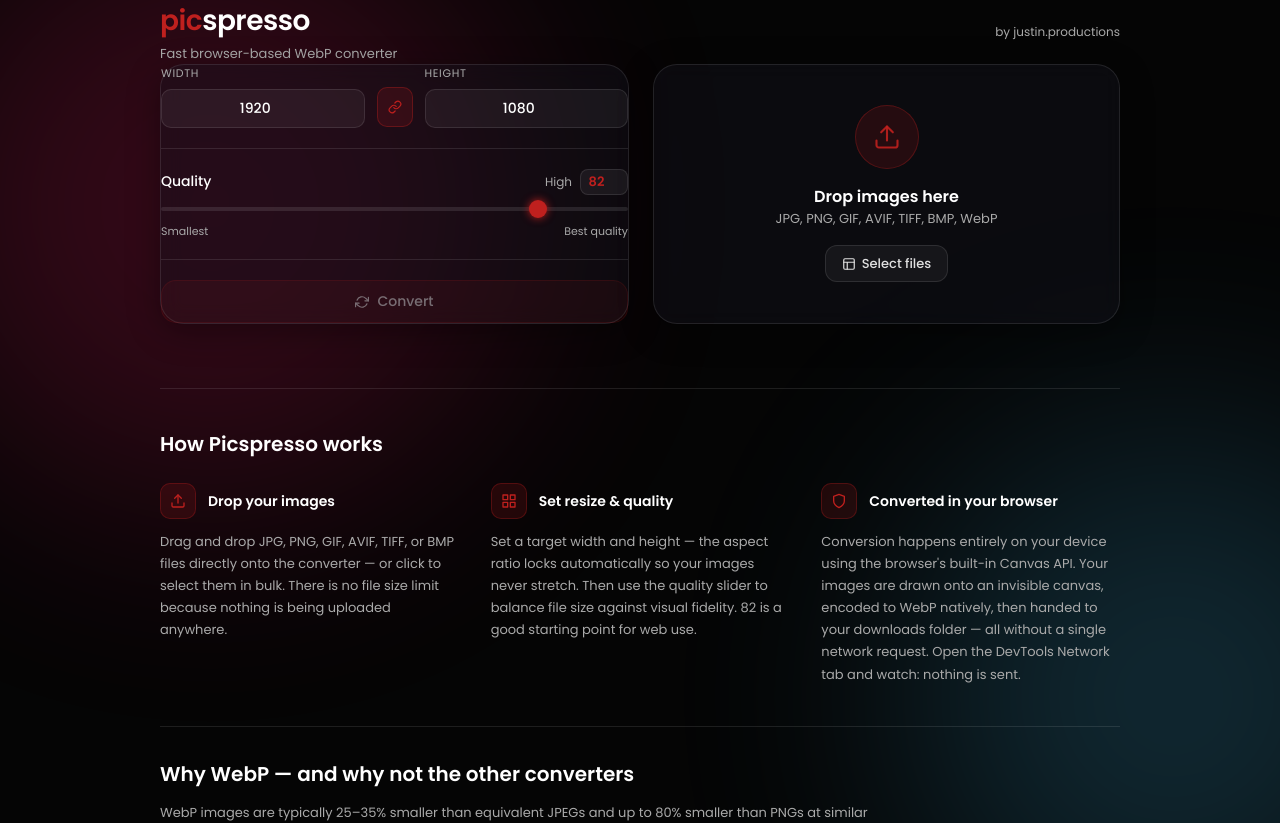
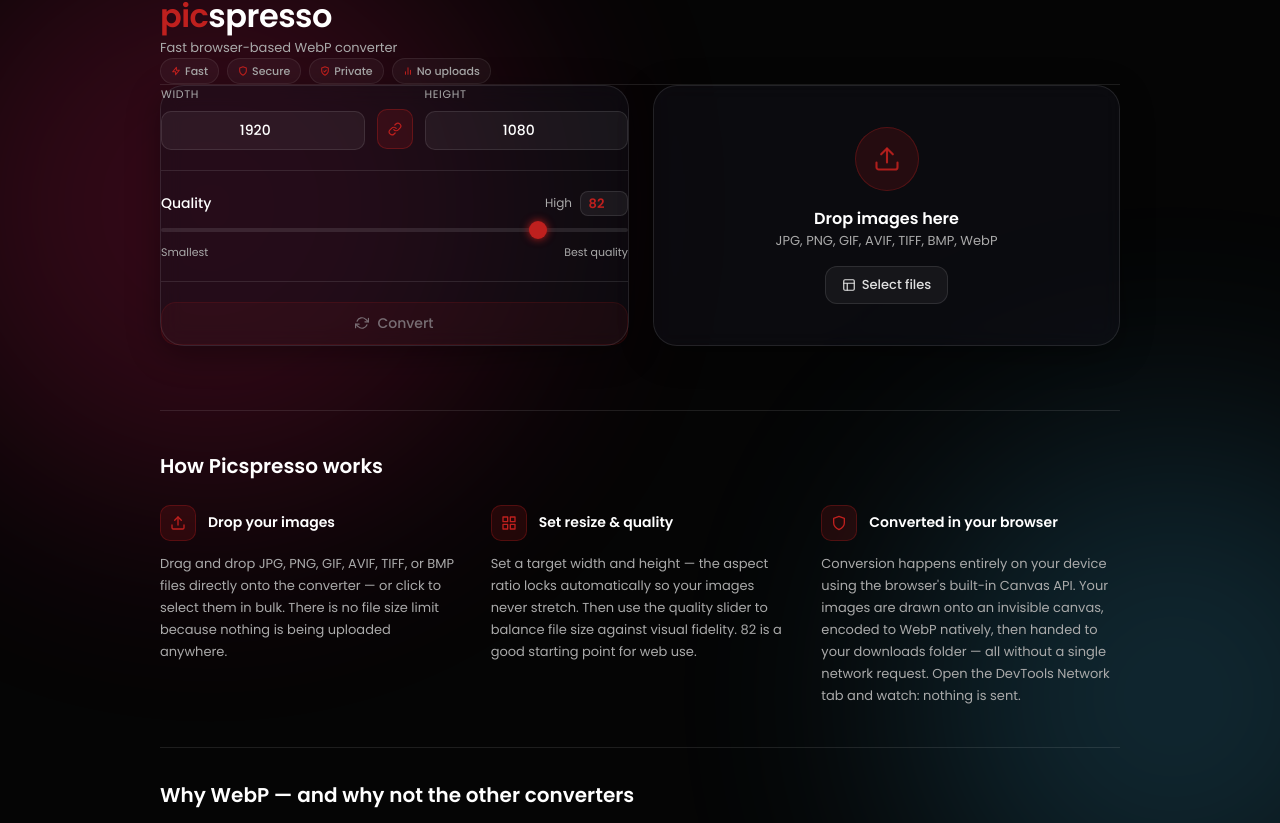
Before and after one commit to justinproductions/picspresso, a Next.js app: page / in a window 1280 px wide. Shown: the top 823 px of the page. Built offline with nearby package versions, Linux system fonts and the light colour scheme.

Commit message:
feat: redesign header with badges, remove top-right link, add bottom border

```diff
--- a/app/page.tsx
+++ b/app/page.tsx
@@ -155,31 +155,41 @@
   return (
     <main className="relative z-10 flex flex-col min-h-screen px-6 py-8" style={{ maxWidth: 960, margin: "0 auto", width: "100%" }}>
       {/* Header */}
-      <header className="flex items-center justify-between mb-10">
-        <div>
-          <h1
-            style={{
-              color: "var(--heading)",
-              fontSize: 28,
-              fontWeight: 600,
-              letterSpacing: "-0.5px",
-            }}
-          >
-            <span style={{ color: "var(--accent)" }}>pic</span>spresso
-          </h1>
-          <p style={{ color: "var(--muted)", fontSize: 13, marginTop: 2 }}>
-            Fast browser-based WebP converter
-          </p>
+      <header className="mb-8 pb-6" style={{ borderBottom: "1px solid var(--border)" }}>
+        <h1 style={{ fontSize: 32, fontWeight: 700, letterSpacing: "-0.5px", lineHeight: 1 }}>
+          <span style={{ color: "var(--accent)" }}>pic</span><span style={{ color: "var(--heading)" }}>spresso</span>
+        </h1>
+        <p style={{ color: "var(--muted)", fontSize: 13, marginTop: 6 }}>
+          Fast browser-based WebP converter
+        </p>
+        {/* Badges */}
+        <div className="flex items-center gap-2 mt-4 flex-wrap">
+          {[
+            { icon: "M13 10V3L4 14h7v7l9-11h-7z", label: "Fast" },
+            { icon: "M12 22s8-4 8-10V5l-8-3-8 3v7c0 6 8 10 8 10z", label: "Secure" },
+            { icon: "M12 22s8-4 8-10V5l-8-3-8 3v7c0 6 8 10 8 10z M9 12l2 2 4-4", label: "Private" },
+            { icon: "M18 20V10M12 20V4M6 20v-6", label: "No uploads" },
+          ].map(({ icon, label }) => (
+            <span
+              key={label}
+              className="flex items-center gap-1"
+              style={{
+                background: "rgba(255,255,255,0.04)",
+                border: "1px solid rgba(255,255,255,0.08)",
+                borderRadius: 20,
+                padding: "4px 10px",
+                fontSize: 11,
+                color: "var(--muted)",
+                fontWeight: 500,
+              }}
+            >
+              <svg width="10" height="10" viewBox="0 0 24 24" fill="none" stroke="var(--accent)" strokeWidth="2.5" strokeLinecap="round" strokeLinejoin="round">
+                <path d={icon} />
+              </svg>
+              {label}
+            </span>
+          ))}
         </div>
-        <a
-          href="https://justin.productions/en"
-          target="_blank"
-          rel="noopener noreferrer"
-          style={{ color: "var(--muted)", fontSize: 12, textDecoration: "none" }}
-          className="hover:text-white transition-colors"
-        >
-          by justin.productions
-        </a>
       </header>
 
       <div className="flex flex-col lg:flex-row gap-6 items-stretch">
```
